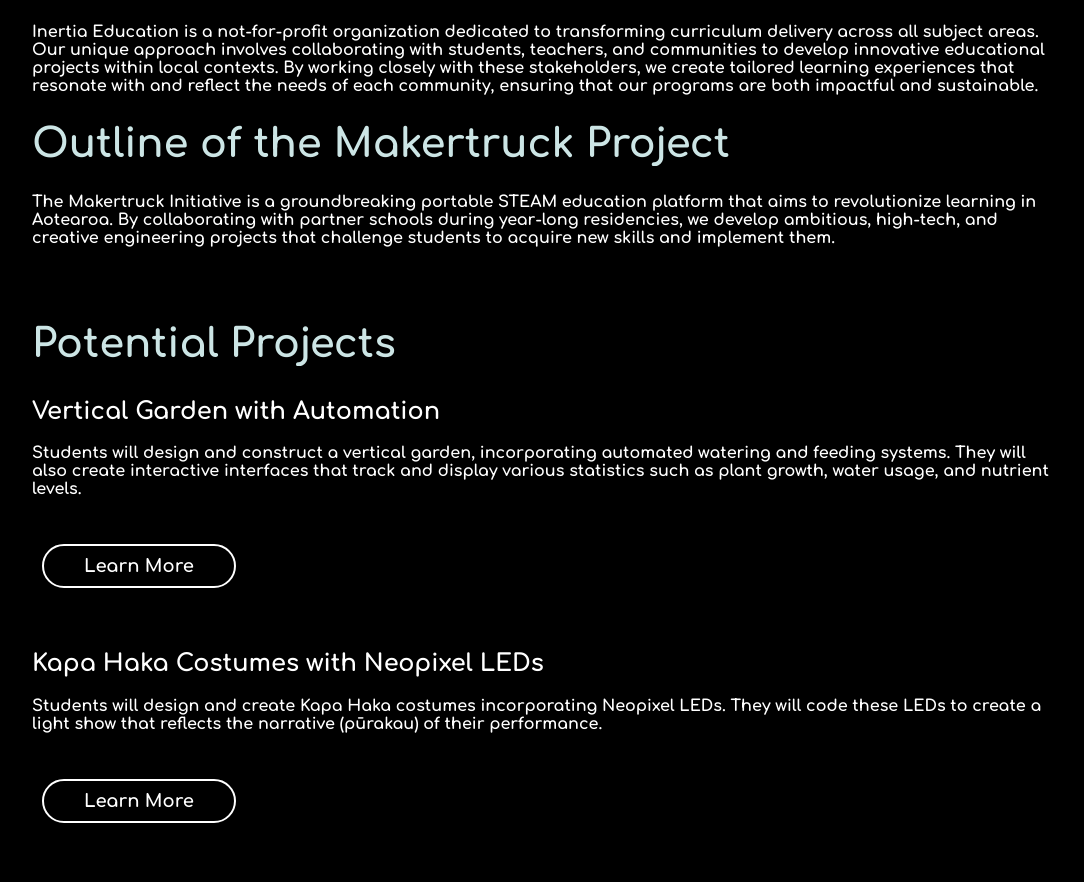
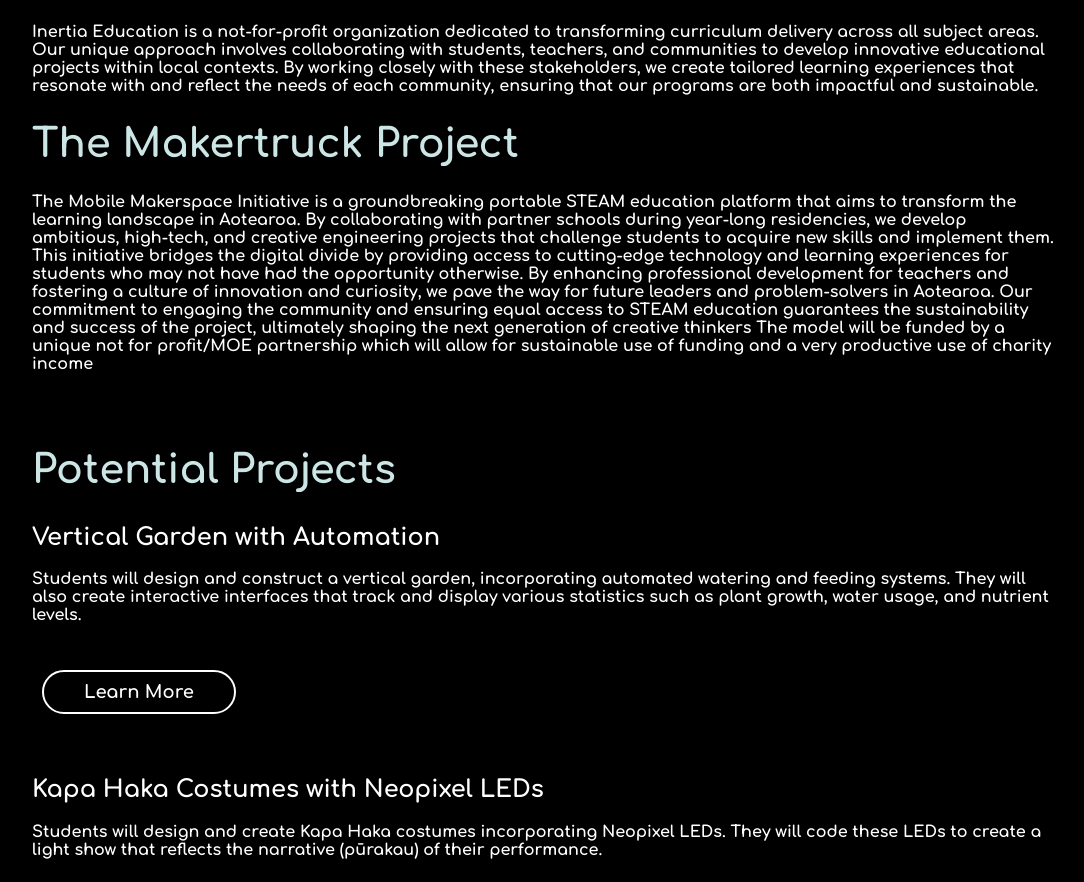
Before and after one commit to ClarkWilliamsIE/Inertiaweb, a plain HTML site: page index.html in a window 1280 px wide. Shown: the part 900-1782 px from the top of the page, without its empty margins (96-1180 px from the left). Drawn offline with nearby package versions, Linux system fonts and the light colour scheme.

Commit message:
Update index.html

```diff
--- a/index.html
+++ b/index.html
@@ -46,9 +46,39 @@
         </div>
 
         <div id="outline">
-            <h1>Outline of the Makertruck Project</h1>
+            <h1>The Makertruck Project</h1>
             <p>
-                The Makertruck Initiative is a groundbreaking portable STEAM education platform that aims to revolutionize learning in Aotearoa. By collaborating with partner schools during year-long residencies, we develop ambitious, high-tech, and creative engineering projects that challenge students to acquire new skills and implement them.
+                The Mobile Makerspace
+Initiative is a groundbreaking
+portable STEAM education
+platform that aims to transform
+the learning landscape in
+Aotearoa. By collaborating with
+partner schools during year-long
+residencies, we develop
+ambitious, high-tech, and creative
+engineering projects that challenge
+students to acquire new skills and
+implement them.
+This initiative bridges the digital divide
+by providing access to cutting-edge
+technology and learning experiences for
+students who may not have had the
+opportunity otherwise.
+By enhancing professional development for
+teachers and fostering a culture of
+innovation and curiosity, we pave the way for
+future leaders and problem-solvers in
+Aotearoa.
+Our commitment to engaging the community
+and ensuring equal access to STEAM education
+guarantees the sustainability and success of the
+project, ultimately shaping the next generation of
+creative thinkers
+The model will be funded by a unique not for
+profit/MOE partnership which will allow for
+sustainable use of funding and a very productive use
+of charity income
             </p>
         </div>
 
```
